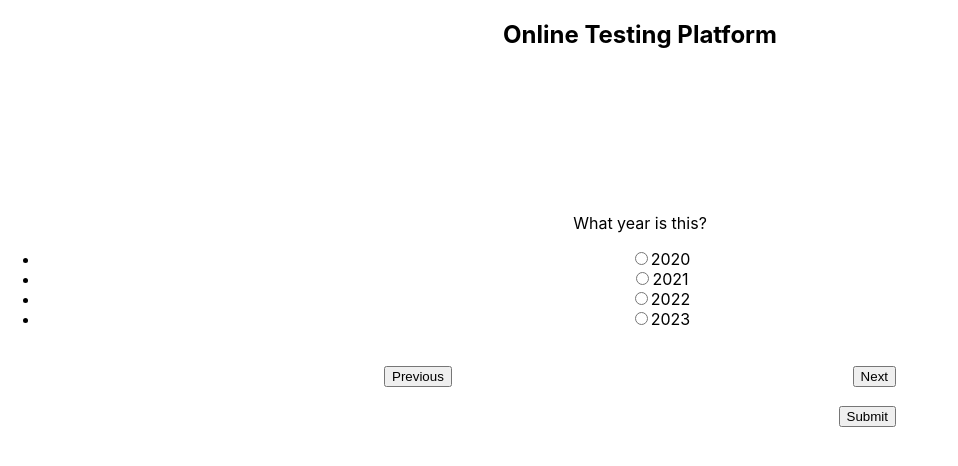
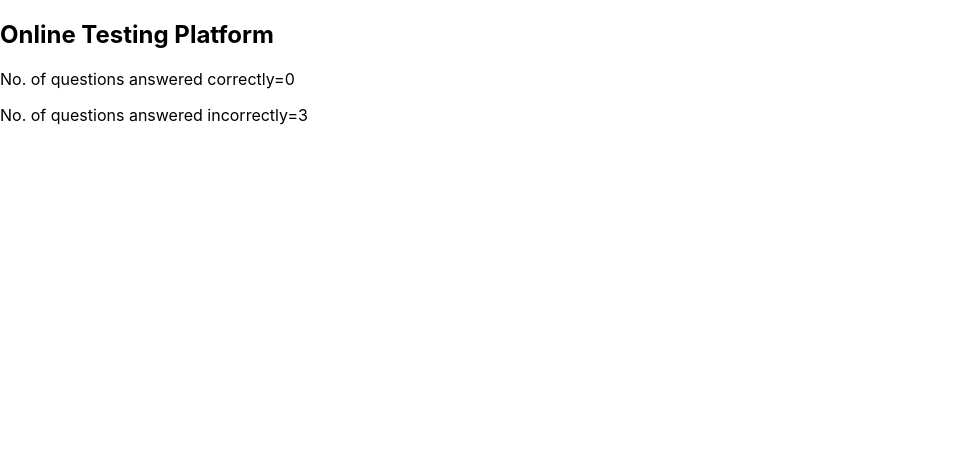
Before and after one commit to Nikhil-Satish/TRINIT_AngryNerds_DEV, a React (Create React App) app: page / in a window 1280 px wide. Both pictures are taken after a click on the button "Submit". Shown: the top 466 px of the page, without its empty margins (0-958 px from the left). Built offline with nearby package versions, Linux system fonts and the light colour scheme.

Commit message:
Updated Analysis

```diff
--- a/src/Analysis.js
+++ b/src/Analysis.js
@@ -1,9 +1,30 @@
-import React from "react";
+import React, { useEffect, useState } from "react";
 import answer_key from "./AnswerKey";
-import { anslist } from "./TestInterface";
+// import { anslist } from "./TestInterface";
 
-function Analysis(){
-    console.log(anslist);
+function Analysis(props){
+    const answer_entered = props.anslist;
+    const [correctly_ans, setCorrectly] = useState(0);
+    useEffect(() => {
+        const update_correct = () =>{
+            var corr = 0;
+            for(var i = 0;i<answer_key.length;i++){
+                if(answer_entered[i] === answer_key[i]){
+                    corr+=1;
+                }
+            }
+            setCorrectly(corr);
+        }
+        update_correct();
+        // eslint-disable-next-line react-hooks/exhaustive-deps
+      }, []);
+
+    return(
+        <div>
+            <p>No. of questions answered correctly={correctly_ans}</p>
+            <p>No. of questions answered incorrectly={answer_key.length-correctly_ans}</p>
+        </div>
+    )
 }
 
 export default Analysis;
--- a/src/AnswerKey.js
+++ b/src/AnswerKey.js
@@ -1,3 +1,3 @@
-const answer_key = [3,0];
+const answer_key = [3,0,1];
 
 export default answer_key;
--- a/src/App.js
+++ b/src/App.js
@@ -1,8 +1,8 @@
 // App.js
 import React from 'react';
-import Timer from './Timer';
-// import TestInterface from './TestInterface';
-import { TestInterface } from './TestInterface';
+// import Timer from './Timer';
+import TestInterface from './TestInterface';
+// import { TestInterface } from './TestInterface';
 import './design/App.css'
 
 function App() {
@@ -10,9 +10,9 @@ function App() {
     <div className="App">
       <h2>Online Testing Platform</h2>
       <div className='main-area'>
-        <div className='timer'>
+        {/* <div className='timer'>
           <Timer />
-        </div>
+        </div> */}
         <div className='inter' >
           <TestInterface />
         </div>
--- a/src/Questions.js
+++ b/src/Questions.js
@@ -6,5 +6,9 @@ export const questions_list = [
     {
         question:"Who was the first person to step on moon?",
         options:["Neil Armstrong","Buzz Alderin","Sarojini Naidu","Albert Einstein"]
+    },
+    {
+        question:"Who invented linux?",
+        options:["Isaac Newton","Linus Torvalds","Bill gates","Steve Jobs"]
     }
 ]
--- a/src/TestInterface.js
+++ b/src/TestInterface.js
@@ -2,20 +2,25 @@ import React from "react";
 import { questions_list } from "./Questions";
 import { useState } from "react";
 import './design/TestInterface.css'
-
-var anslist = []
-// for(var i = 0;i<questions_list.length;i++){
-//     anslist.push(5);
-// }
-// const [answers_entered, setAnswers] = useState(anslist);
+import Analysis from "./Analysis";
+// import Timer from "./Timer";
+import { CountdownCircleTimer } from 'react-countdown-circle-timer'
 
 function TestInterface(){
     const [current_q, set_q] = useState(0);
+    const [q_no, set_q_no] = useState("1. ");
     const anslist = []
+    const ts = [];
     for(var i = 0;i<questions_list.length;i++){
         anslist.push(5);
+        ts.push(0);
     }
     const [answers_entered, setAnswers] = useState(anslist);
+    // const [time_spent, setTimeSpent] = useState(ts);
+
+
+    const [submitted, setSubmit] = useState(false);
+
     const changeAnswers = () =>{
         const newAnswer = answers_entered.map((c, i) => {
             if (i === current_q) {
@@ -26,23 +31,31 @@ function TestInterface(){
           });
           setAnswers(newAnswer);
     }
+
     const [selected_value, setSelected] = useState(5);
+
     const handleNextClick = () =>{
         setSelected(5);
         changeAnswers();
+        // setSelected(answers_entered[current_q])
         if(current_q<questions_list.length-1){
-            // current_q = current_q+1;
-            set_q(current_q+1);
+            const next_q = current_q+1;
+            set_q(next_q);
+            const next_str = (next_q+1).toString()+". ";
+            set_q_no(next_str);
         }
-        // console.log(answers_entered);
     }
+
     const handlePrevClick = () =>{
         setSelected(5);
         changeAnswers();
+        // setSelected(answers_entered[current_q])
         if(current_q>0){
-            set_q(current_q-1);
+            const next_q = current_q-1;
+            set_q(next_q);
+            const next_str = (next_q+1).toString()+". ";
+            set_q_no(next_str);
         }
-        // console.log(answers_entered);
     }
     const handleRadioChange = (value) =>{
         setSelected(value);
@@ -51,26 +64,57 @@ function TestInterface(){
     const handleSubmit = () =>{
         // anslist = answers_entered;
         console.log(answers_entered);
+        setSubmit(true);
     }
 
     return(
+        <div>
+            {!submitted &&
+                <div>
+                <div className='timer'>
+                    {/* <Timer /> */}
+                    <CountdownCircleTimer
+                        isPlaying
+                        duration={30}
+                        size={90}
+                        colors={['#004777', '#F7B801', '#A30000', '#A30000']}
+                        colorsTime={[300, 60, 15, 0]}
+                        onComplete={handleSubmit}
+                    >
+
+                        {/* {({ remainingTime }) => remainingTime} */}
+                        {({ remainingTime }) => {
+                            const hours = Math.floor(remainingTime / 3600)
+                            let hh = String(hours).padStart(2,'0');
+                            const minutes = Math.floor((remainingTime % 3600) / 60)
+                            let mm = String(minutes).padStart(2,'0');
+                            const seconds = remainingTime % 60
+                            let sec = String(seconds).padStart(2,'0');
+
+                            return `${hh}:${mm}:${sec}`
+                        }}
+                    </CountdownCircleTimer>
+
+                </div>
                     <div className="test-interface">
                         <div className="quest">
-                <div>
-                    <p>{questions_list[current_q].question}</p>
+                            <div className="crux">
+                                <p>{q_no}{questions_list[current_q].question}</p>
+                                <br/>
                                 <ul className="options">
                                     {questions_list[current_q].options.map((option, optionIndex) => (
                                     <li key={optionIndex}>
-                            <label>
+                                        {/* <label> */}
                                         <input
                                             type="radio"
                                             id={optionIndex}
                                             value={option}
                                             checked={selected_value === optionIndex}
+                                            // checked={answers_entered[current_q] === optionIndex}
                                             onChange={()=>handleRadioChange(optionIndex)}
                                         />
                                         {option}
-                            </label>
+                                        {/* </label> */}
                                     </li>
                                     ))}
                                 </ul>
@@ -80,7 +124,8 @@ function TestInterface(){
                                 <button onClick={handlePrevClick} >Previous</button>
                             </div>
                             <div className="next-button">
-                    <button onClick={handleNextClick} >Next</button>
+                                <button onClick={handleNextClick} >Save and Next</button>
+                                {/* <Analysis anslist="Lolol" /> */}
                             </div>
 
                         </div>
@@ -91,12 +136,14 @@ function TestInterface(){
                             <button onClick={handleSubmit} >Submit</button>
                         </div>
                     </div>
+                </div>
+
+            }
+            {submitted && <Analysis anslist={answers_entered} />}
+        </div>
+
+
     )
 }
 
-export {
-    TestInterface,
-    anslist
-}
-// export default TestInterface;
-// export answers_entered;
+export default TestInterface;
--- a/src/Timer.js
+++ b/src/Timer.js
@@ -9,6 +9,7 @@ const Timer = () => (
     size={90}
     colors={['#004777', '#F7B801', '#A30000', '#A30000']}
     colorsTime={[300, 60, 15, 0]}
+    // onComplete={}
   >
 
     {/* {({ remainingTime }) => remainingTime} */}
--- a/src/design/App.css
+++ b/src/design/App.css
@@ -1,10 +1,10 @@
-.App {
+/* .App {
   text-align: center;
-}
+} */
 
-.inter{
+/* .inter{
   padding-top: 10%;
-}
+} */
 .timer{
   float: right;
   padding-right: 10%;
--- a/src/design/TestInterface.css
+++ b/src/design/TestInterface.css
@@ -1,21 +1,32 @@
-/* .quest{
-    column-count: 3;
-} */
-/* .test-interface{
-    padding-left: 10%;
-} */
+.test-interface{
+    width: 50%;
+    padding-left: 25%;
+    padding-right: 30%;
+    padding-top: 10%;
+}
+.timer{
+    float: right;
+    padding-right: 10%;
+  }
+.crux{
+    width: 70%;
+    padding-left: 25%;
+}
+.quest{
+    width: 100%;
+}
+ul{
+    list-style-type: none;
+}
 .prev-button{
     float: left;
-    padding-left: 30%;
+    /* padding-left: 30%; */
 }
 .next-button{
     float: right;
-    padding-right: 30%;
+    /* padding-right: 30%; */
 }
 .submit-button{
     float: right;
-    padding-right: 30%;
+    /* padding-right: 30%; */
 }
-/* .options{
-    text-align: left;
-} */
```
Lines whose indentation alone changed are shown as unchanged.
